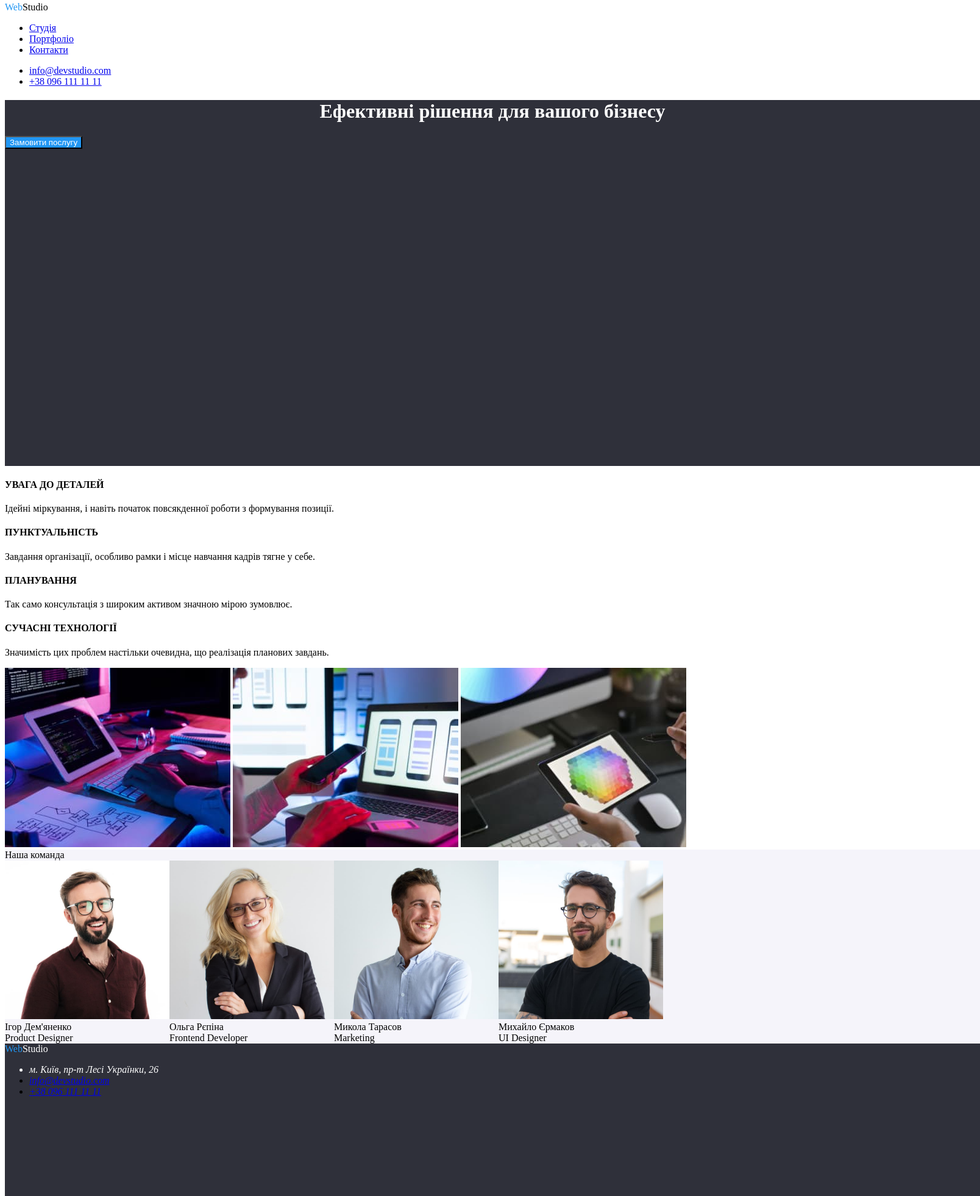
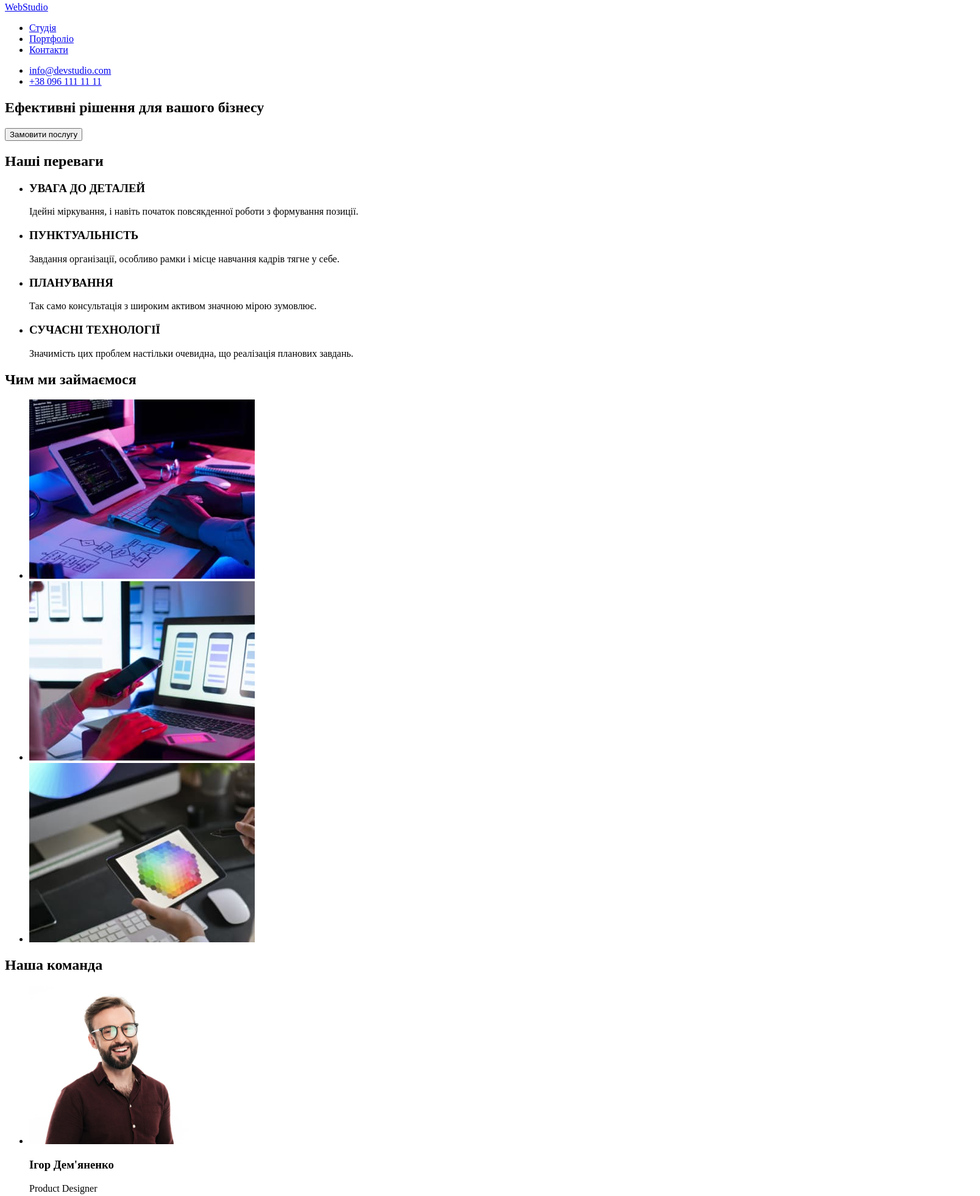
Before and after one commit to olenazamyslova/goit-markup-hw-01, a plain HTML site: page index.html in a window 1280 px wide. Shown: the part 5-1966 px from the top of the page at 61% size, 1608 px wide, since content can reach past the window. Drawn offline with Linux system fonts and the light colour scheme.

Commit message:
Update index.html

```diff
--- a/index.html
+++ b/index.html
@@ -7,23 +7,16 @@
     <title>Студія</title>
   </head>
   <body>
-    <div style="width: 1600px" class="wrapper">
     <!-- Header -->
     <header>
       <nav>
-          <a style="color: black; text-decoration: none" href="/"
-            ><span style="color: #2196f3">Web</span>Studio</a
-          >
-
-          <div class="nav_left">
+        <a href="/"><span>Web</span>Studio</a>
         <ul>
           <li><a href="#studio">Студія</a></li>
           <li><a href="#portfolio">Портфоліо</a></li>
           <li><a href="#contact">Контакти</a></li>
         </ul>
-          </div>
       </nav>
-        <div class="nav_right">
       <ul>
         <li>
           <a href="mailto:info@devstudio.com">info@devstudio.com</a>
@@ -32,122 +25,141 @@
           <a href="tel:+380961111111">+38 096 111 11 11</a>
         </li>
       </ul>
-        </div>
     </header>
+
     <main>
       <!-- Offer -->
-        <div class="main_offer" style="background: #2f303a; height: 600px">
-          <h1 style="color: #fff; text-align: center">
-            Ефективні рішення для вашого бізнесу
-          </h1>
-          <button style="color: #fff; background-color: #2196f3" type="button">
-            Замовити послугу
-          </button>
-        </div>
+      <section class="main_offer">
+        <h1>Ефективні рішення для вашого бізнесу</h1>
+        <button type="button">Замовити послугу</button>
+      </section>
 
       <!-- Advantages -->
-
-        <div class="main_advantages">
-          <div class="main_advantages_details">
-            <h4>УВАГА ДО ДЕТАЛЕЙ</h4>
+      <h2>Наші переваги</h2>
+      <section>
+        <ul class="main_advantages">
+          <li>
+            <h3>УВАГА ДО ДЕТАЛЕЙ</h3>
             <p>
               Ідейні міркування, і навіть початок повсякденної роботи з
               формування позиції.
             </p>
-          </div>
-          <div class="main_advantages_punctuality">
-            <h4>ПУНКТУАЛЬНІСТЬ</h4>
+          </li>
+          <li>
+            <h3>ПУНКТУАЛЬНІСТЬ</h3>
             <p>
               Завдання організації, особливо рамки і місце навчання кадрів тягне
               у себе.
             </p>
-          </div>
-          <div class="main_advantages_plan">
-            <h4>ПЛАНУВАННЯ</h4>
+          </li>
+          <li>
+            <h3>ПЛАНУВАННЯ</h3>
             <p>
               Так само консультація з широким активом значною мірою зумовлює.
             </p>
-          </div>
-          <div class="main_advantages_tech">
-            <h4>СУЧАСНІ ТЕХНОЛОГІЇ</h4>
+          </li>
+          <li>
+            <h3>СУЧАСНІ ТЕХНОЛОГІЇ</h3>
             <p>
               Значимість цих проблем настільки очевидна, що реалізація планових
               завдань.
             </p>
-          </div>
-        </div>
+          </li>
+        </ul>
+      </section>
+
       <!-- Work -->
 
-        <div class="main_work">
+      <section class="main_work">
+        <h2>Чим ми займаємося</h2>
+        <ul>
+          <li>
             <img
-            style="width: 370px; height: 294px"
+              width="370px"
+              height="294px"
               src="images/box_1.jpg"
               alt="coding"
             />
+          </li>
+          <li>
             <img
-            style="width: 370px; height: 294px"
+              width="370px"
+              height="294px"
               src="images/box_2.jpg"
               alt="connecting"
             />
+          </li>
+          <li>
             <img
-            style="width: 370px; height: 294px"
+              width="370px"
+              height="294px"
               src="images/box_3.jpg"
               alt="designing"
             />
-        </div>
+          </li>
+        </ul>
+      </section>
       <!-- Our team -->
 
-        <div style="background-color: #f5f4fa" class="main_team">
-          <div class="main_team_header">Наша команда</div>
-          <div style="display: flex" class="main_team_members">
-            <div class="main_team_1">
+      <section class="main_team">
+        <h2>Наша команда</h2>
+        <ul>
+          <li>
             <img
-                style="width: 270px; height: 260px"
+              width="270px"
+              height="260px"
               src="images/img_1.jpg"
               alt="Igor"
             />
-              <div class="main_team_name">Ігор Дем'яненко</div>
-              <div class="main_team_position">Product Designer</div>
-            </div>
-            <div class="main_team_2">
+            <h3>Ігор Дем'яненко</h3>
+            <p>Product Designer</p>
+          </li>
+          <li>
             <img
-                style="width: 270px; height: 260px"
+              width="270px"
+              height="260px"
               src="images/img_2.jpg"
               alt="Olga"
             />
-              <div class="main_team_name">Ольга Рєпіна</div>
-              <div class="main_team_position">Frontend Developer</div>
-            </div>
-            <div class="main_team_3">
+            <h3>Ольга Рєпіна</h3>
+            <p>Frontend Developer</p>
+          </li>
+          <li>
             <img
-                style="width: 270px; height: 260px"
+              width="270px"
+              height="260px"
               src="images/img_3.jpg"
               alt="Mykola"
             />
-              <div class="main_team_name">Микола Тарасов</div>
-              <div class="main_team_position">Marketing</div>
-            </div>
-            <div class="main_team_4">
+            <h3>Микола Тарасов</h3>
+            <p>Marketing</p>
+          </li>
+          <li>
             <img
-                style="width: 270px; height: 260px"
+              width="270px"
+              height="260px"
               src="images/img_4.jpg"
               alt="Myhaiol"
             />
-              <div class="main_team_name">Михайло Єрмаков</div>
-              <div class="main_team_position">UI Designer</div>
-            </div>
-          </div>
-        </div>
+            <h3>Михайло Єрмаков</h3>
+            <p>UI Designer</p>
+          </li>
+        </ul>
+      </section>
     </main>
     <!-- Footer -->
 
-      <footer style="background: #2f303a; height: 252px">
-        <a style="color: #fff; text-decoration: none" href="/"
-          ><span style="color: #2196f3">Web</span>Studio</a
-        >
+    <footer>
+      <a href="/"><span>Web</span>Studio</a>
       <address>
         <ul>
-            <li style="color: #fff">м. Київ, пр-т Лесі Українки, 26</li>
+          <li>
+            <a
+              href="https://www.google.com.ua/maps/place/%D0%B1%D1%83%D0%BB%D1%8C%D0%B2%D0%B0%D1%80+%D0%9B%D0%B5%D1%81%D1%96+%D0%A3%D0%BA%D1%80%D0%B0%D1%97%D0%BD%D0%BA%D0%B8,+26,+%D0%9A%D0%B8%D1%97%D0%B2,+02000/@50.4265807,30.5361971,17z/data=!3m1!4b1!4m5!3m4!1s0x40d4cf0e033ecbe9:0x57a4dffefec77da0!8m2!3d50.4265807!4d30.5383858"
+              target="”_blank”"
+              >м. Київ, пр-т Лесі Українки, 26</a
+            >
+          </li>
           <li>
             <a href="mailto:info@devstudio.com">info@devstudio.com</a>
           </li>
@@ -157,6 +169,5 @@
         </ul>
       </address>
     </footer>
-    </div>
   </body>
 </html>
```
Lines whose indentation alone changed are shown as unchanged.
